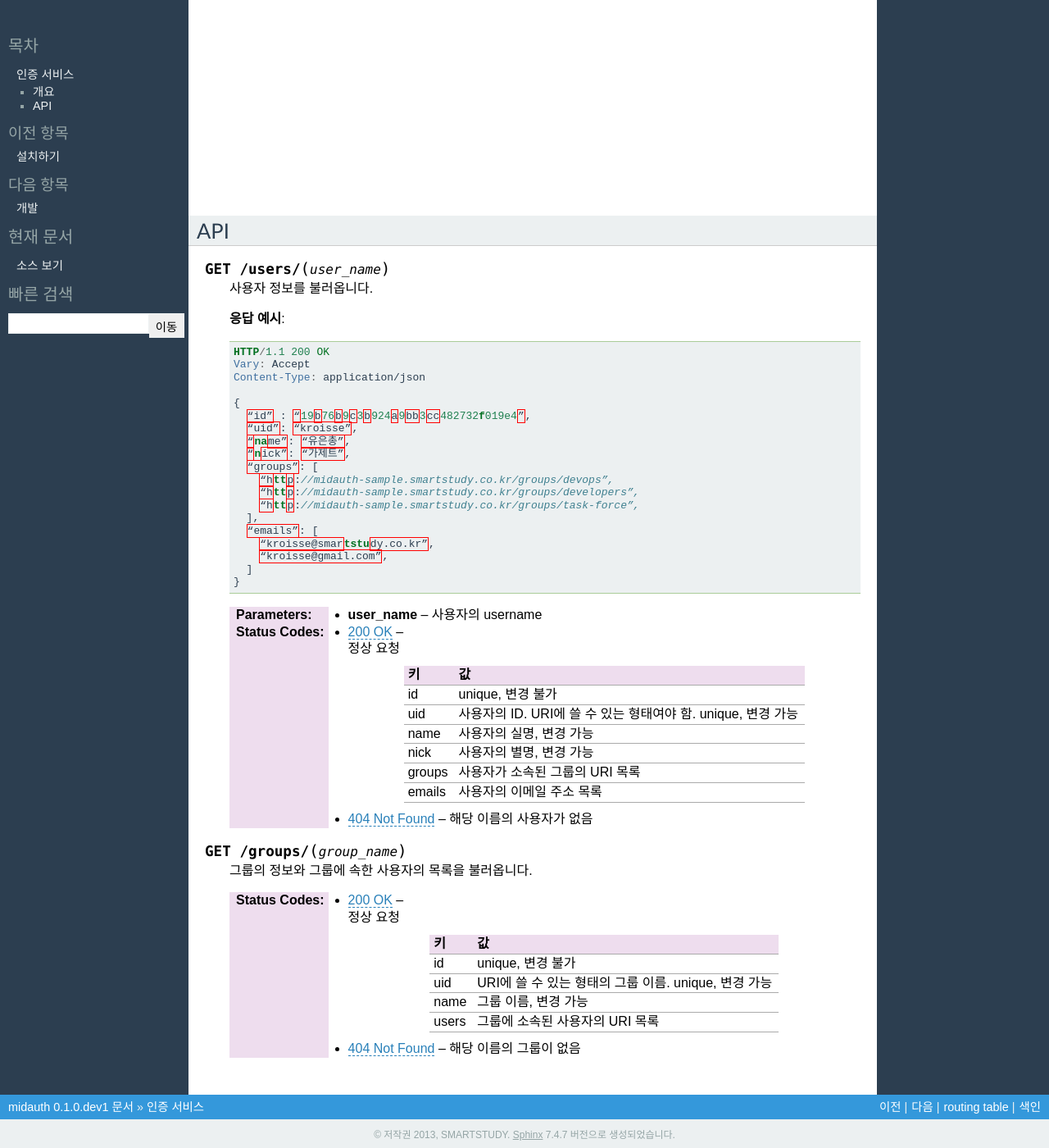
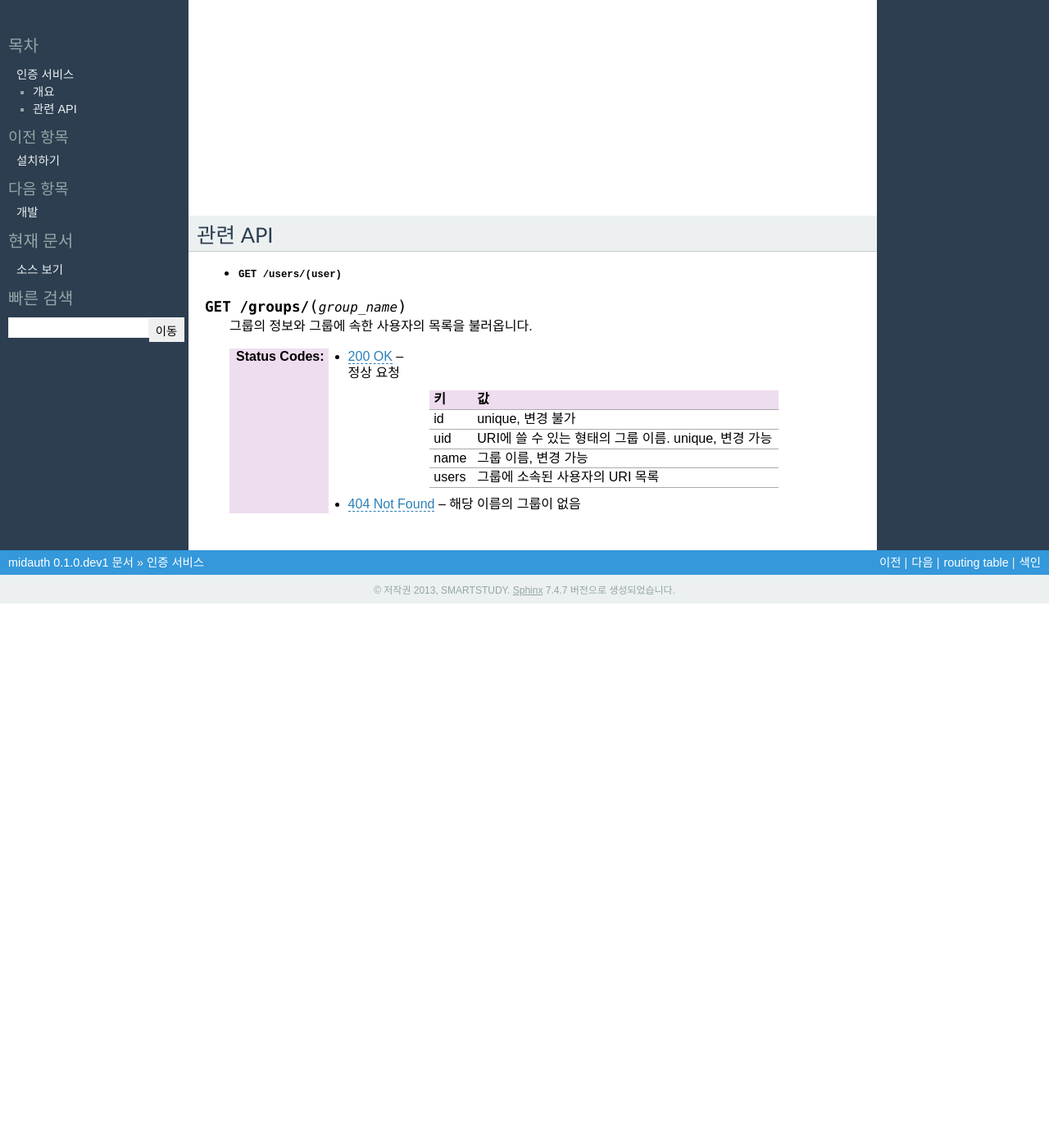
Before and after one commit to calvinkim27/test0620, a Sphinx documentation site: the page built from doc/auth.rst, in a window 1280 px wide and 1400 px high, scrolled down 398 px. Shown: the whole window at 82% size. Built offline with Sphinx 7.4.7, drawn with Linux system fonts in a browser that asks for light colours; after the commit the page ends 1134 px from its top, so only the background shows below that.

```diff
--- a/doc/auth.rst
+++ b/doc/auth.rst
@@ -9,53 +9,10 @@
    :alt: 개략적인 인증 서비스 구조
 
 
-API
----
+관련 API
+-------
 
-.. http:get:: /users/(user_name)
-
-   사용자 정보를 불러옵니다.
-
-   **응답 예시**:
-
-   .. code-block:: http
-
-      HTTP/1.1 200 OK
-      Vary: Accept
-      Content-Type: application/json
-
-      {
-        “id” : “19b76b9c3b924a9bb3cc482732f019e4”,
-        “uid”: “kroisse”,
-        “name”: “유은총”,
-        “nick”: “가제트”,
-        “groups”: [
-          “http://midauth-sample.smartstudy.co.kr/groups/devops”,
-          “http://midauth-sample.smartstudy.co.kr/groups/developers”,
-          “http://midauth-sample.smartstudy.co.kr/groups/task-force”,
-        ],
-        “emails”: [
-          “kroisse@smartstudy.co.kr”,
-          “kroisse@gmail.com”,
-        ]
-      }
-
-   :param user_name: 사용자의 username
-
-   :statuscode 200: 정상 요청
-
-       ====== ===
-       키     값
-       ====== ===
-       id     unique, 변경 불가
-       uid    사용자의 ID. URI에 쓸 수 있는 형태여야 함. unique, 변경 가능
-       name   사용자의 실명, 변경 가능
-       nick   사용자의 별명, 변경 가능
-       groups 사용자가 소속된 그룹의 URI 목록
-       emails 사용자의 이메일 주소 목록
-       ====== ===
-
-   :statuscode 404: 해당 이름의 사용자가 없음
+* :http:get:`/users/(user)`
 
 
 .. http:get:: /groups/(group_name)
--- /dev/null
+++ b/doc/autoflask.py
@@ -0,0 +1,7 @@
+# -*- coding: utf-8 -*-
+import midauth.web.application
+import os.path
+
+config_path = os.path.join(os.path.dirname(os.path.abspath(__file__)),
+                           'doc.cfg')
+application = midauth.web.application.create_app(config=config_path)
--- a/doc/conf.py
+++ b/doc/conf.py
@@ -19,6 +19,7 @@ import datetime
 # add these directories to sys.path here. If the directory is relative to the
 # documentation root, use os.path.abspath to make it absolute, like shown here.
 sys.path.insert(0, os.path.abspath('..'))
+sys.path.insert(0, os.path.abspath('.'))
 
 from midauth import VERSION
 
@@ -36,6 +37,7 @@ extensions = [
     'sphinx.ext.todo',
     'sphinx.ext.coverage',
     'sphinxcontrib.httpdomain',
+    'sphinxcontrib.autohttp.flask',
 ]
 
 # Add any paths that contain templates here, relative to this directory.
--- a/doc/index.rst
+++ b/doc/index.rst
@@ -13,6 +13,7 @@ midauth는 여러 사이트나 서비스에 걸친 사용자 인증을 하나로
    auth
    dev
    models
+   web
 
 
 색인
--- /dev/null
+++ b/doc/web.rst
@@ -0,0 +1,5 @@
+RESTful API
+===========
+
+.. autoflask:: autoflask:application
+   :undoc-static:
```
Also changed, not shown: doc/doc.cfg (added, +12 -0 lines), 1 other file.
